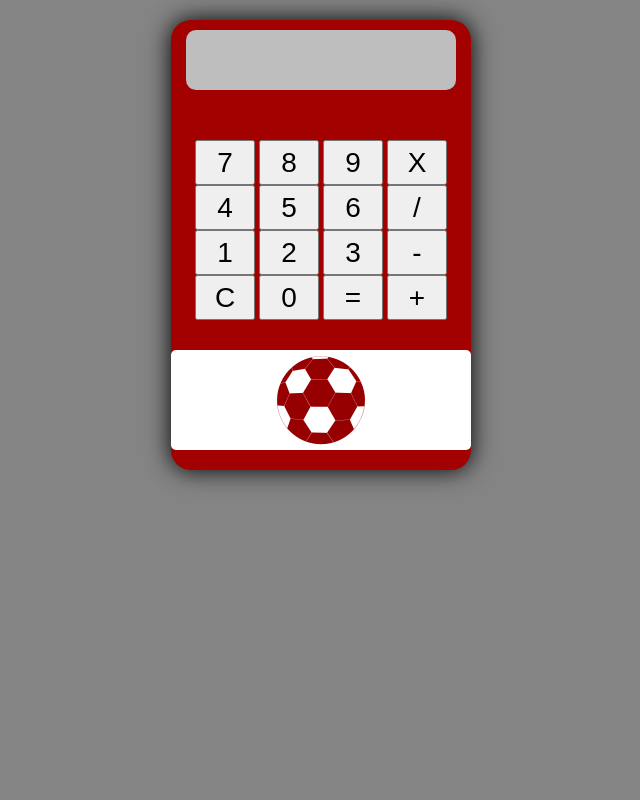
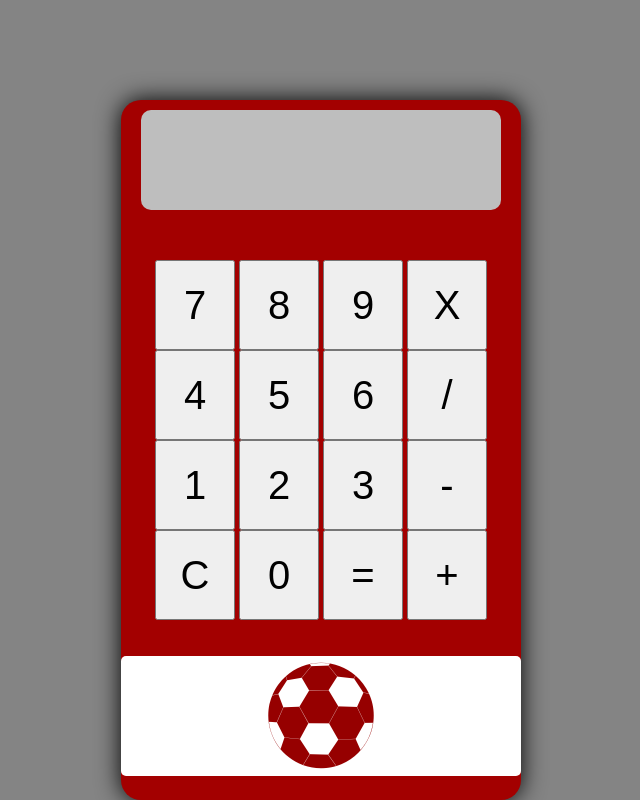
Before and after one commit to bautirenaudo/Prueba1, a plain HTML site: page index.html in a window 1280 px wide. Shown: the whole page, without its empty margins (319-959 px from the left). Drawn offline with Linux system fonts and the light colour scheme; files whose address does not match are found by name.

Commit message:
Add files via upload

```diff
--- a/css/estilos.css
+++ b/css/estilos.css
@@ -9,10 +9,10 @@ body{
 .calcu{
     display: block;
     margin: 0 auto;
-    margin-top: 20px;
+    margin-top: 100px;
     padding-top: 10px;
-    width: 300px;
-    height: 450px;
+    width: 400px;
+    height: 700px;
     background-color: rgb(163, 0, 0);
     box-shadow: 0px 0px 25px black;
     border-radius: 20px ;
@@ -21,15 +21,16 @@ body{
     display: block;
     background-color: rgb(190, 190, 190);
     width: 90%;
-    height: 60px;
+    height: 100px;
     border-radius: 10px;
     margin: 0 auto;
     margin-bottom: 50px;
-    padding-top: 2%;
+    padding-top: 3%;
     text-align: center;
-    font-size: 40px;
+    font-size: 60px;
     overflow: auto;
 }
+
 .resultado::-webkit-scrollbar{
     background-color: none;
     height: 5px;
@@ -43,9 +44,9 @@ body{
     text-align: center;
 }
 button{
-    width: 60px;
-    height: 45px;
-    font-size: 28px;
+    width: 80px;
+    height: 90px;
+    font-size: 40px;
 
 }
 
@@ -57,7 +58,7 @@ button{
 }
 .icon-soccer{
     display: block;
-    margin-top: 30px;
-    font-size: 100px;
+    margin-top: 9%;
+    font-size: 120px;
     color: rgb(150, 0, 0);
 }
--- a/javascript/javascript.js
+++ b/javascript/javascript.js
@@ -110,7 +110,7 @@ igual.onclick= function i(){
   var res=0;
   switch(signo){
     case "+":
-        res=parseInt(num1)+parseInt(num2);
+        res=num1+num2;
          break;
     case "-":
         res=num1-num2;
```
Also changed, not shown: index.html (line endings or trailing spaces).
